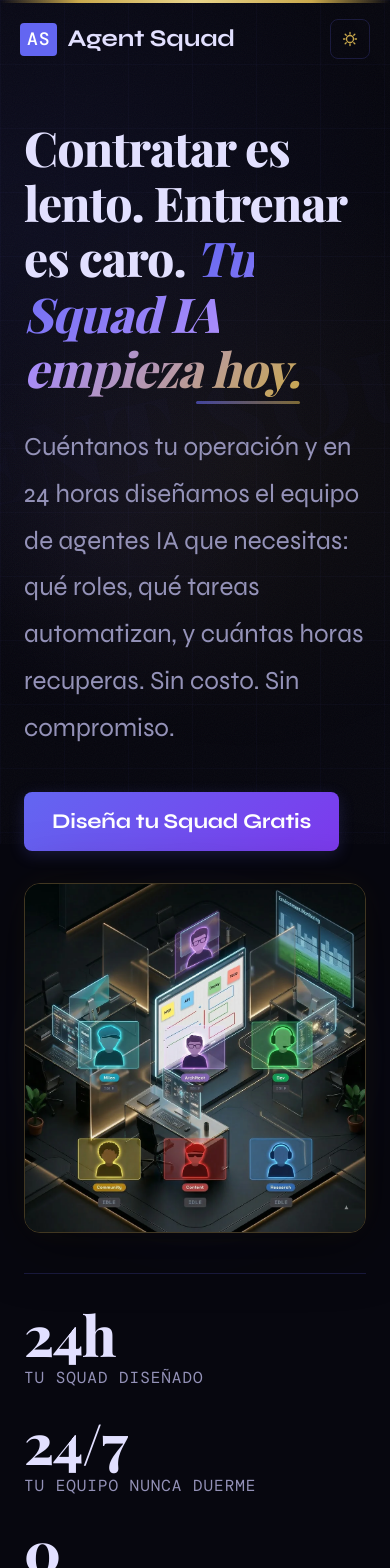
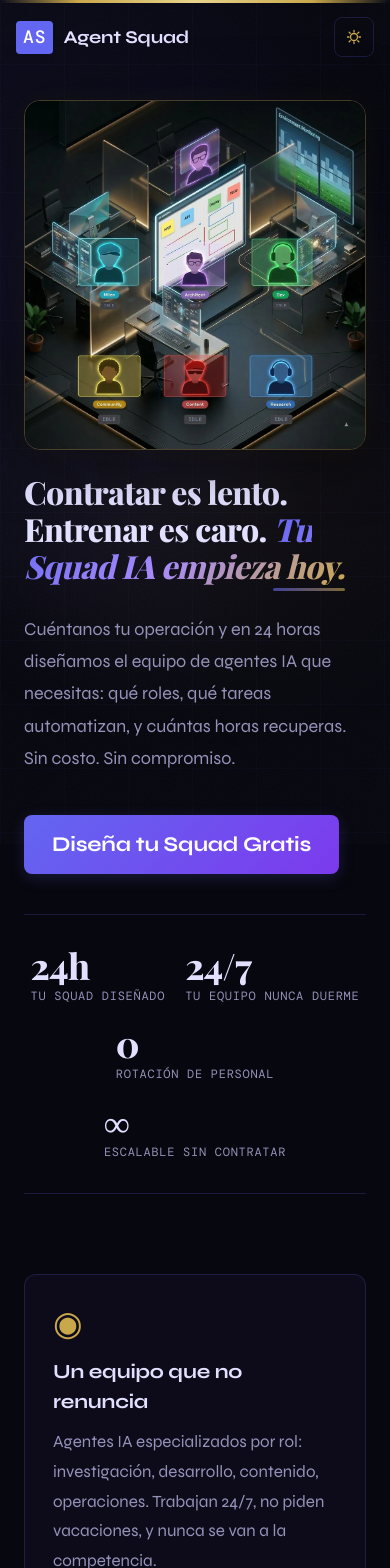
Before and after one commit to aguirrerjg/pixel-office-web, a SvelteKit app: page / in a window 390 px wide. Shown: the top 1568 px of the page. Built offline with nearby package versions, Linux system fonts and the light colour scheme; a web font is replaced by a local one.

Commit message:
fix: responsive layout for tablet and mobile breakpoints

```diff
--- a/src/routes/+page.svelte
+++ b/src/routes/+page.svelte
@@ -1312,17 +1312,41 @@
 	}
 
 	/* ── Responsive ── */
+	@media (max-width: 1024px) {
+		.hero { grid-template-columns: 1fr; gap: 40px; }
+		.hero-visual { order: -1; }
+		.hero-image-link { max-width: 480px; margin: 0 auto; }
+		.features { grid-template-columns: repeat(2, 1fr); }
+	}
+
 	@media (max-width: 640px) {
-		.hero { padding: 120px 0 40px; grid-template-columns: 1fr; gap: 32px; min-height: auto; }
-		.nav { padding: 16px 20px; }
-		.stats-bar { gap: 24px; flex-wrap: wrap; }
+		.hero { padding: 100px 0 40px; grid-template-columns: 1fr; gap: 24px; min-height: auto; }
+		.hero-title { font-size: clamp(32px, 8vw, 48px) !important; }
+		.hero-sub { font-size: 18px; }
+		.hero-visual { order: -1; }
+		.hero-image-link { max-width: 100%; }
+		.nav { padding: 14px 16px; }
+		.logo-name { font-size: 18px; }
+		.stats-bar { gap: 20px; flex-wrap: wrap; justify-content: center; }
+		.stat-num { font-size: 36px; }
+		.stat-label { font-size: 12px; }
 		.stat-divider { display: none; }
-		.hero-actions { flex-direction: column; align-items: flex-start; }
-		.quote { padding: 40px 24px; }
-		.quote p { font-size: 26px; }
-		.quote-mark { font-size: 120px; }
-		.hero-image-link { max-width: 100%; }
+		.features { grid-template-columns: 1fr; }
+		.feature-card h3 { font-size: 20px; }
+		.feature-card p { font-size: 17px; }
+		.hero-actions { flex-direction: column; align-items: stretch; }
+		.hero-actions .btn-primary { text-align: center; justify-content: center; }
+		.quote { padding: 32px 20px; }
+		.quote p { font-size: 22px; }
+		.quote-mark { font-size: 80px; }
+		.cta-title { font-size: clamp(28px, 7vw, 40px) !important; }
+		.squad-form-section { padding: 60px 0; }
+		.squad-form-title { font-size: clamp(28px, 7vw, 40px) !important; }
+		.squad-form-sub { font-size: 18px; }
+		.squad-form { padding: 20px; }
 		.form-row { grid-template-columns: 1fr; }
-		.squad-form { padding: 24px; }
+		.form-input { font-size: 16px; }
+		.squad-submit { font-size: 17px !important; padding: 14px 20px !important; }
+		.btn-primary--large { font-size: 18px; padding: 14px 24px; }
 	}
 </style>
```
